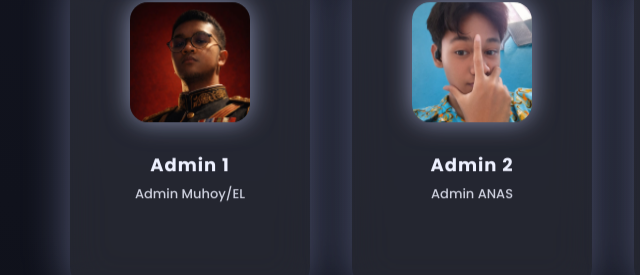
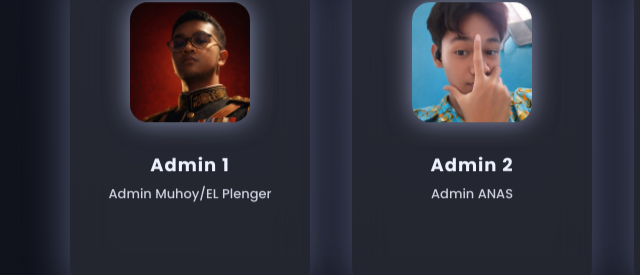
Before and after one commit to rill-glitch/athiyahwebb, a plain HTML site: page anggota.html in a window 1280 px wide. Shown: the part 1570-1845 px from the top of the page, 168-808 px from the left. Drawn offline with Linux system fonts and the light colour scheme.

Commit message:
Add files via upload

```diff
--- a/anggota.html
+++ b/anggota.html
@@ -88,7 +88,7 @@
           <div class="social-card">
             <img src="muhoy_foto.jpeg" class="profile-img" />
             <h2>Admin 1</h2>
-            <p>Admin Muhoy/EL</p>
+            <p>Admin Muhoy/EL Plenger</p>
           </div>
 
           <div class="social-card">
```
